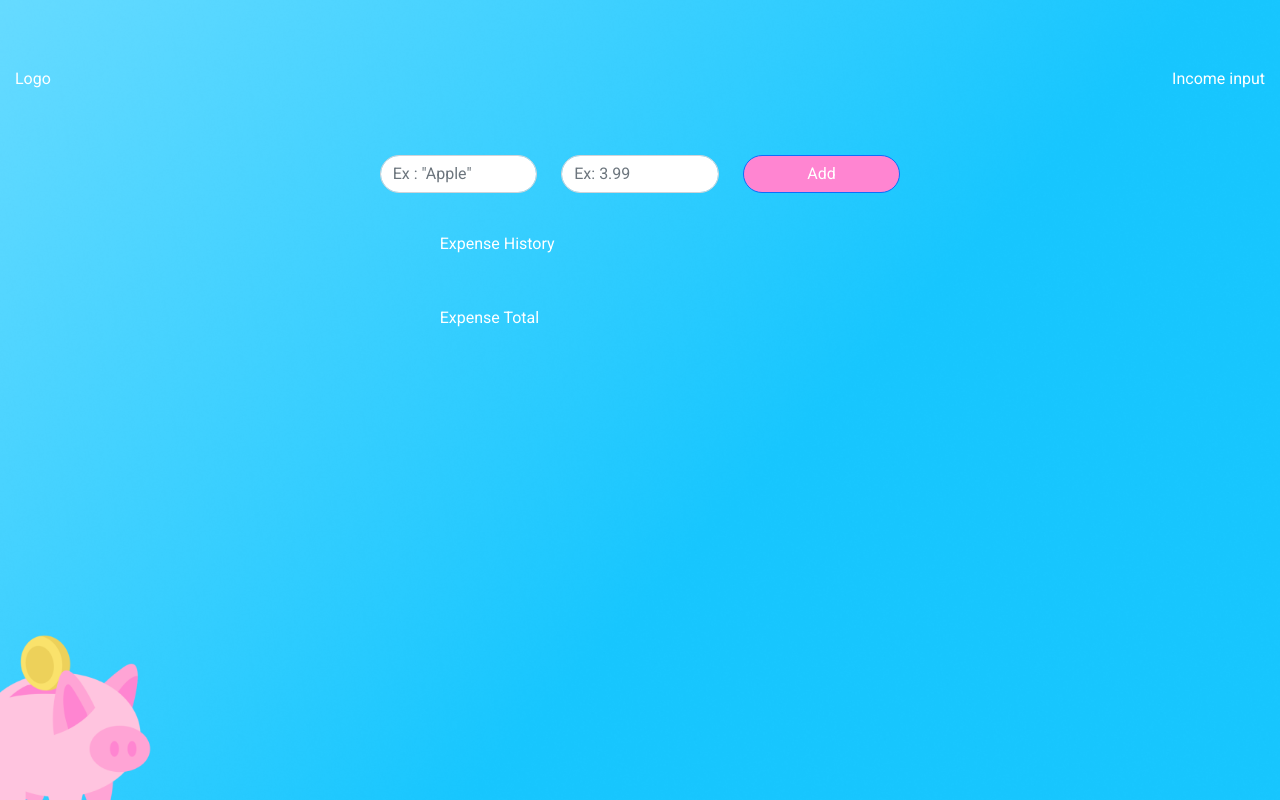
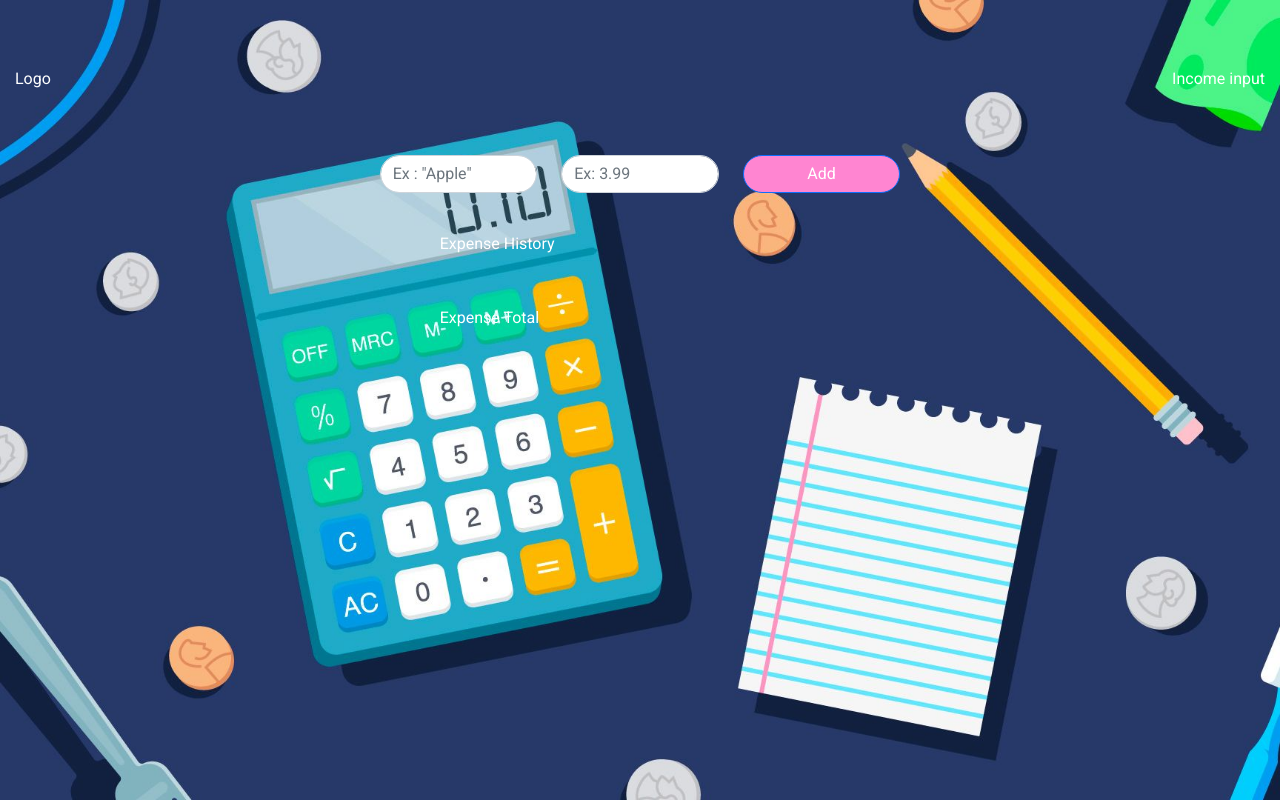
Before and after one commit to Aishwarya9425/react-expense-tracker, a React (Create React App) app: page / in a window 1280 px wide. Built offline with nearby package versions, Linux system fonts and the light colour scheme; a web font is replaced by a local one.

Commit message:
changed background image

```diff
--- a/src/style.module.css
+++ b/src/style.module.css
@@ -1,7 +1,7 @@
 .main_container {
   font-family: Roboto;
   color: white;
-  background: url(assets/images/background.png) no-repeat;
+  background: url(assets/images/income-and-expenses-illustration.jpeg) no-repeat;
   background-size: cover;
   height: 100vh;
   display: flex;
```
Also changed, not shown: src/assets/images/income-and-expenses-illustration.jpeg (added).
